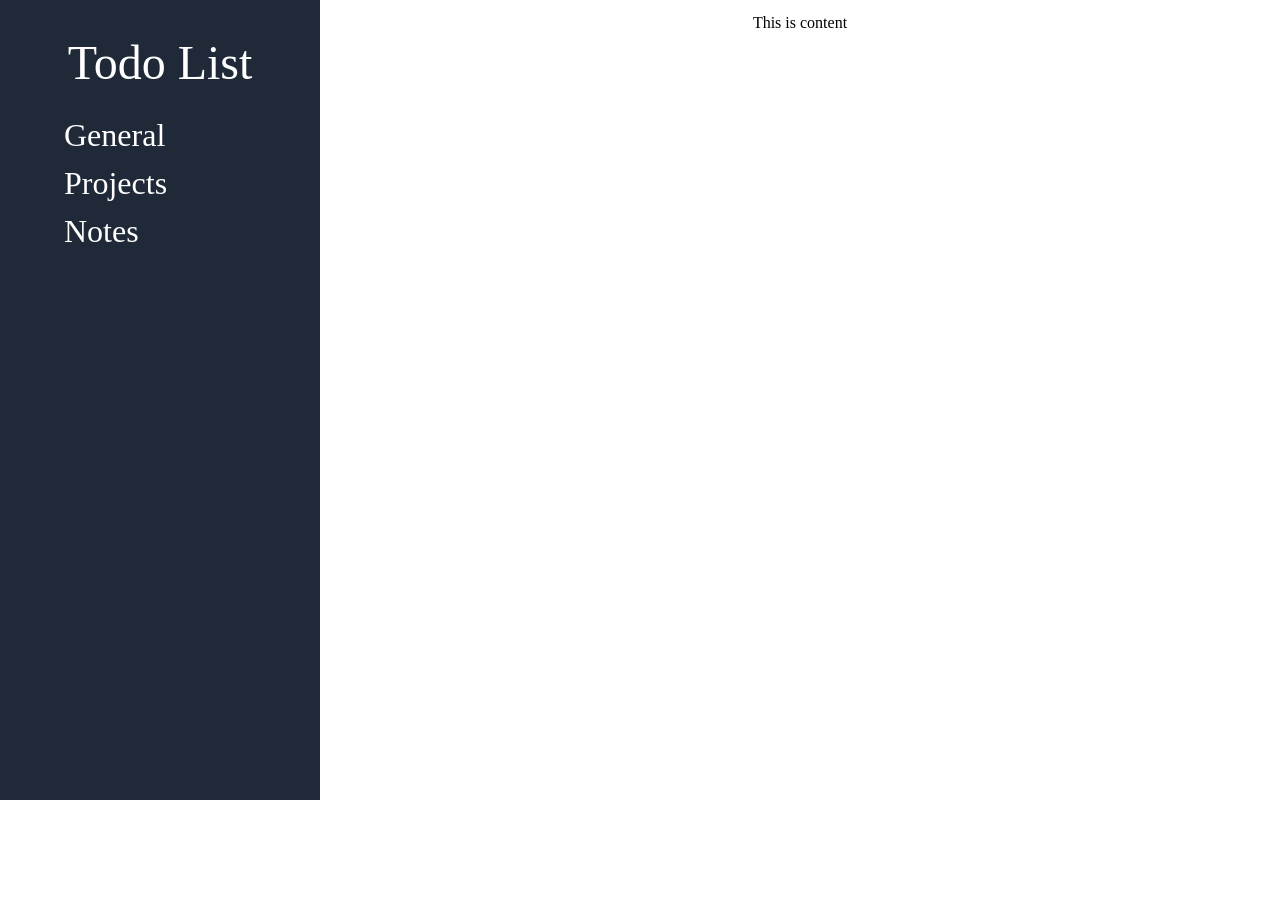
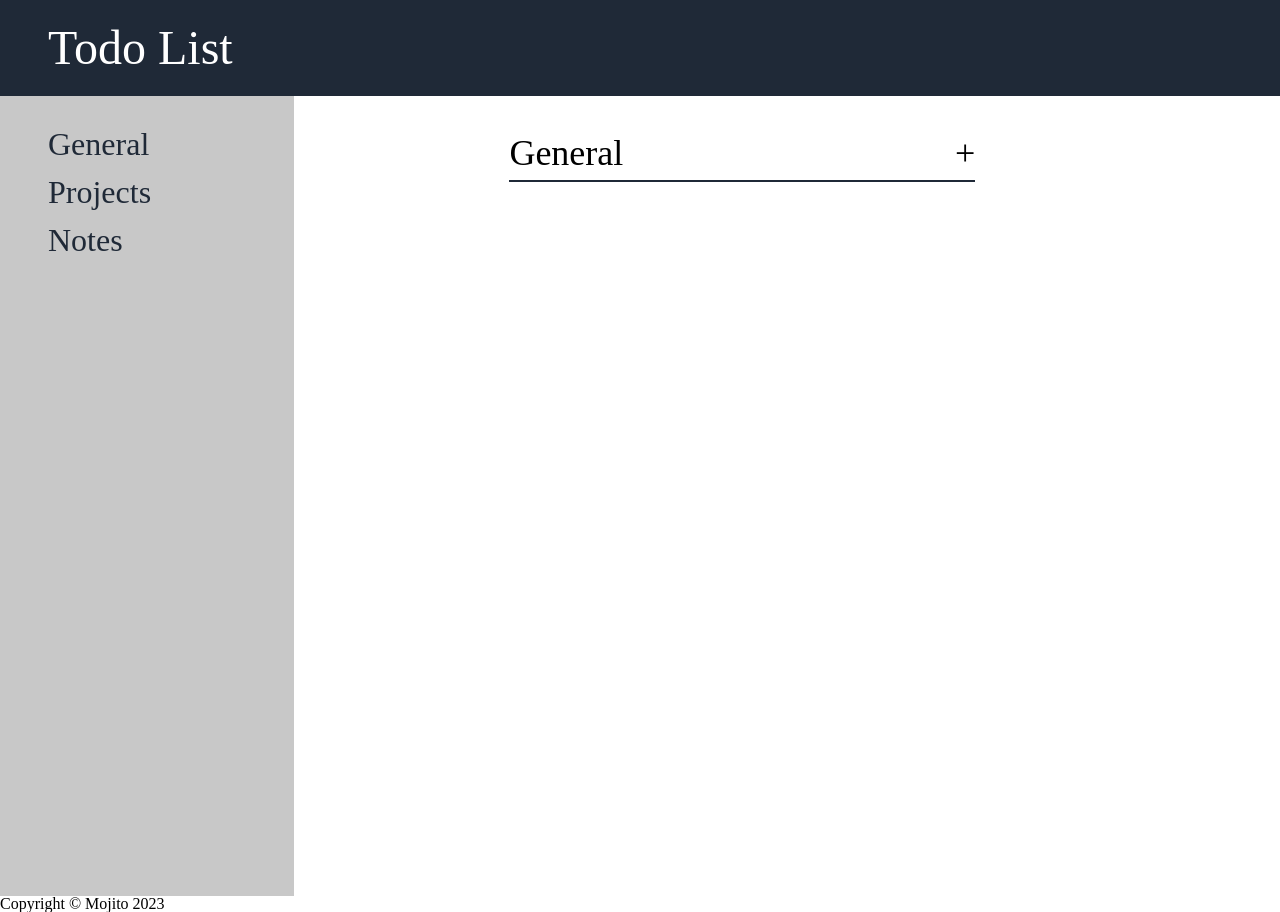
Before and after one commit to vu3xk41997/odin-todo_list, a website built with webpack: page dist/index.html in a window 1280 px wide. Before the commit the page ends 800 px from the top, so only its background shows below. Built offline with nearby package versions, Linux system fonts and the light colour scheme; files whose address does not match are found by name.

Commit message:
adjust ui

```diff
--- /dev/null
+++ b/src/addTodo.js
@@ -0,0 +1,5 @@
+import { Todo } from "./todo";
+
+const drinkWater = new Todo("Drink water", "Drink at least 2 liters of water.", "March 8th", "High", "General");
+
+localStorage.setItem("Drink water", JSON.stringify(drinkWater));
--- a/src/index.js
+++ b/src/index.js
@@ -1,8 +1,6 @@
 import './style.css';
-import { loadNav, loadContent, loadList } from './loadScreen';
-import { Todo } from './todo';
-import { Note } from './note';
+import { loadNav, loadGeneral } from './loadScreen';
+
 
 document.getElementById('nav').appendChild(loadNav());
-document.getElementById('nav').appendChild(loadList());
-document.getElementById('content').appendChild(loadContent());
+document.getElementById('content').appendChild(loadGeneral());
--- a/src/loadScreen.js
+++ b/src/loadScreen.js
@@ -1,11 +1,13 @@
-export function loadNav(){
-    const element = document.createElement('h1');
-    element.innerHTML = "Todo List";
+// export function loadNav(){
+//     const element = document.createElement('div');
+//     const header = document.createElement('h1');
+//     header.classList.add('header');
+//     header.innerHTML = "Todo List";
 
-    return element;
-};
+//     return element;
+// };
 
-export function loadList() {
+export function loadNav() {
     const list = document.createElement('ul');
     list.setAttribute('id','nav-list');
     const general = document.createElement('li');
@@ -25,9 +27,23 @@ export function loadList() {
     return list
 }
 
-export function loadContent() {
-    const element = document.createElement('h1');
-    element.innerHTML = "This is content";
+export function loadGeneral() {
+    const element = document.createElement('div');
+    const header = document.createElement('div');
+    const general = document.createElement('p');
+    const add = document.createElement('p');
+    element.classList.add('general-list');
+    header.classList.add('groupName');
+    general.innerHTML = "General";
+    add.innerHTML = "+";
+    header.appendChild(general);
+    header.appendChild(add);
+    element.appendChild(header)
 
     return element;
 }
+
+export function showTodo(title, dueDate, ) {
+    const element = document.createElement('div');
+    element.classList.add('todo-element');
+}
--- a/src/style.css
+++ b/src/style.css
@@ -68,6 +68,17 @@ body, html {
     font-family: 'Montserrat';
 }
 
+.header {
+    display: flex;
+    justify-content: left;
+    align-items: center;
+    font-size: 48px;
+    line-height: 2;
+    background-color: #1f2937;
+    color: white;
+    padding-left: 48px;
+}
+
 .container {
     display: flex;
     flex-direction: row;
@@ -75,24 +86,19 @@ body, html {
 }
 
 #nav {
-    width: 25%;
+    width: 23%;
     height: 100%;
-    background-color: #1f2937;
-    color: white;
+    background-color: rgb(200, 200, 200);
+    color: #1f2937;
 }
 
-#nav h1 {
-    text-align: center;
-    font-size: 48px;
-    line-height: 2;
-    margin-top: 15px;
-}
-
-#list {
+#nav-list {
     display: flex;
     flex-direction: column;
     justify-content: center;
-    align-items: center;
+    align-items: left;
+    margin: 24px 48px;
+    /* margin-top: 48px; */
 }
 
 #general, #project, #note {
@@ -100,17 +106,32 @@ body, html {
     list-style-type: none;
     font-size: 32px;
     line-height: 1.5;
+    list-style-position: inside;
+    margin: 0;
+    padding: 0;
     cursor: pointer;
 }
 
 #general:hover, #project:hover, #note:hover {
-    color: rgb(177, 177, 177);
+    border-bottom: 2px solid #1f2937;
 }
 
 #content {
-    width: 75%;
+    width: 70%;
     height: 100%;
     background-color: white;
     text-align: center;
     padding: 15px;
 }
+
+.general-list {
+    margin: 15px 200px;
+}
+
+.groupName {
+    display: flex;
+    justify-content: space-between;
+    font-size: 36px;
+    border-bottom: 2px solid #1f2937;
+    line-height: 1.5;
+}
--- a/webpack.config.js
+++ b/webpack.config.js
@@ -16,6 +16,10 @@ module.exports = {
           test: /\.(woff|woff2|eot|ttf|otf)$/i,
           type: 'asset/resource',
         },
+        {
+          test: /\.(png|svg|jpg|jpeg|gif)$/i,
+          type: 'asset/resource',
+        },
     ],
   },
 };
```
Also changed, not shown: README.md, dist/index.html, dist/main.js, src/addNote.js (added).
